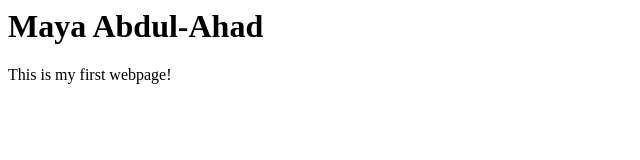
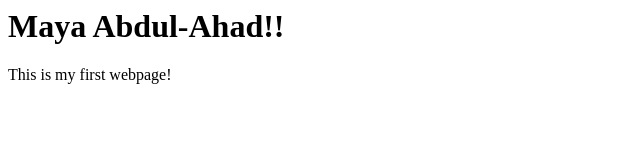
Before and after one commit to abdu0652/abdu0652.github.io, a plain HTML site: page demo/index.html in a window 1280 px wide. Shown: the full height of the page, 0-640 px from the left. Drawn offline with Linux system fonts and the light colour scheme.

Commit message:
fixes heading

```diff
--- a/demo/index.html
+++ b/demo/index.html
@@ -1,2 +1,2 @@
-<h1>Maya Abdul-Ahad</h1>
+<h1>Maya Abdul-Ahad!!</h1>
 <p>This is my first webpage!</p>
```
